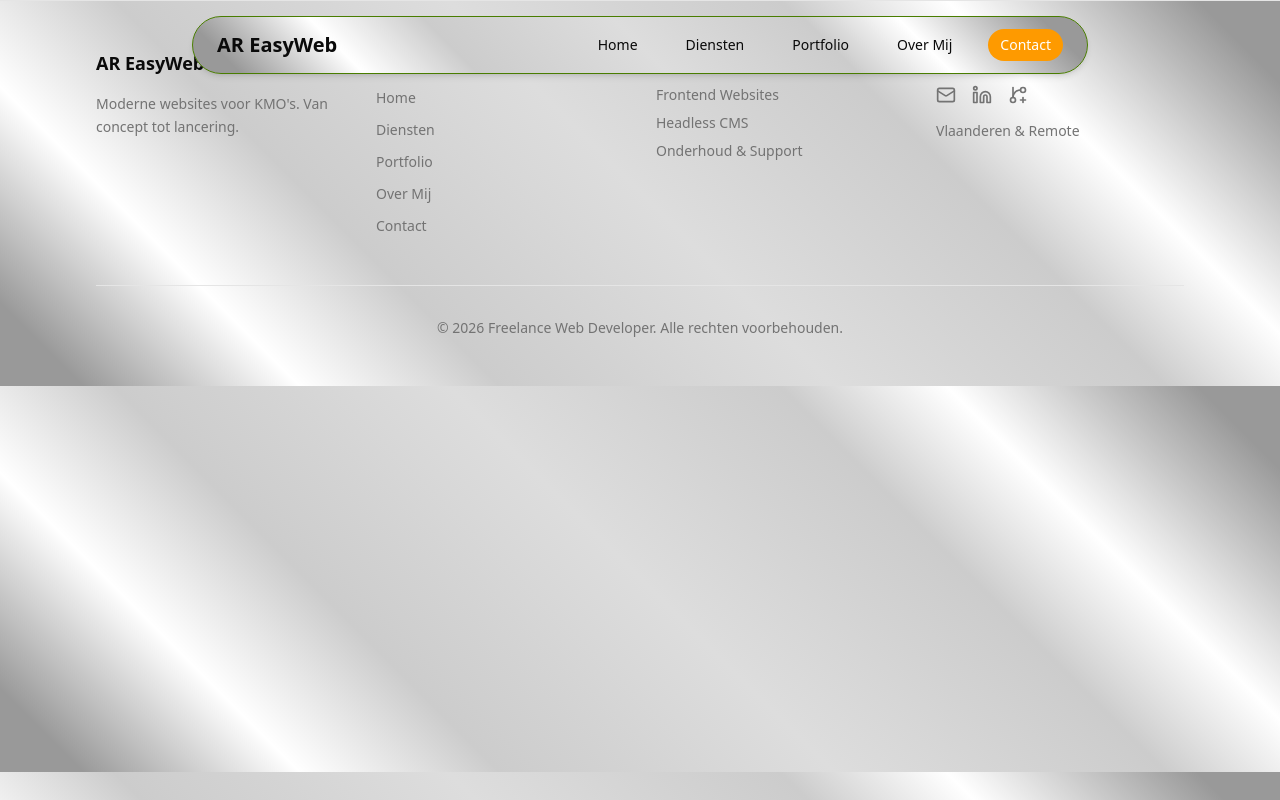
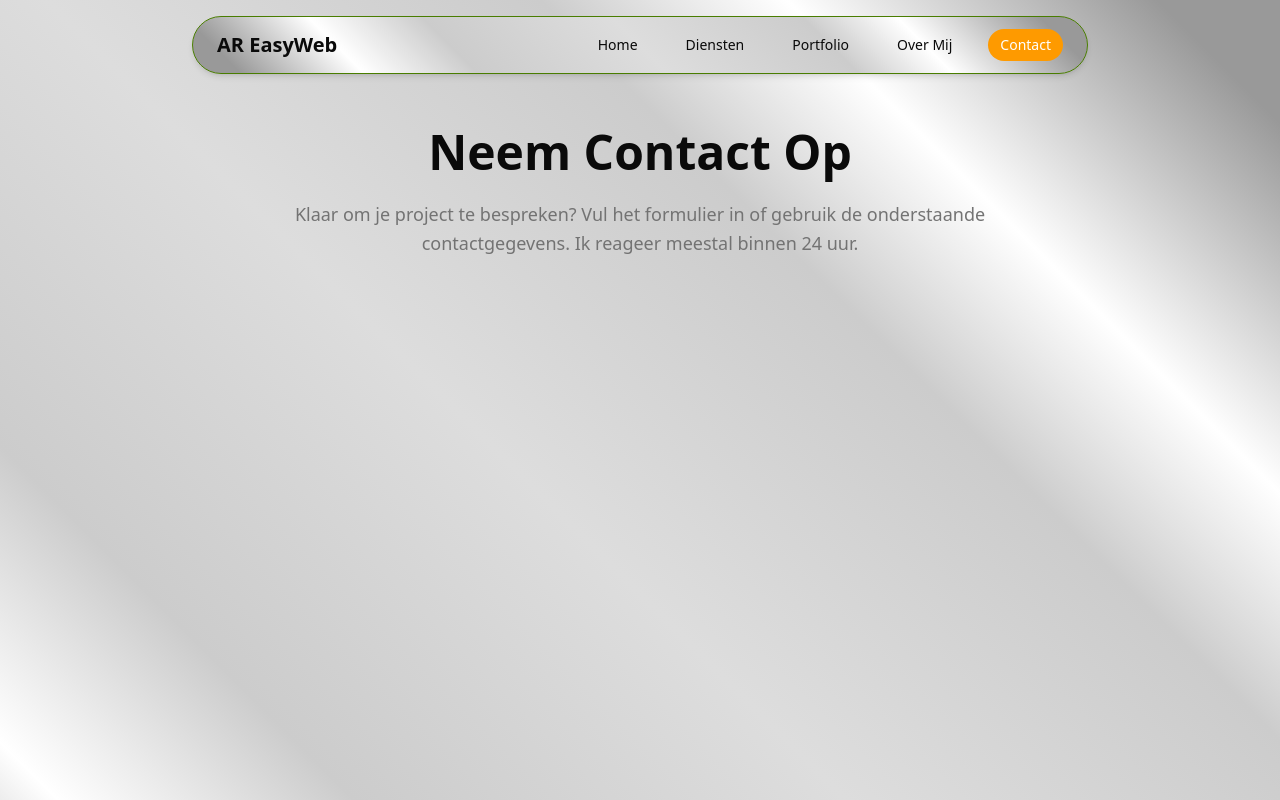
Before and after one commit to RAlmanzo/ar_easyweb, a Next.js app: page /contact in a window 1280 px wide. Shown: the top 800 px of the page. Built offline with nearby package versions, Linux system fonts and the light colour scheme.

Commit message:
Import motion and edit header section for contactpage

```diff
--- a/src/app/contact/page.tsx
+++ b/src/app/contact/page.tsx
@@ -1,3 +1,22 @@
+import { fadeInUp } from "@/lib/animations";
+import * as motion from "motion/react-client"
+
 export default function ContactPage() {
-
+    return (
+        <div className="min-h-screen">
+            <section className="pt-32 pb-20 px-4 sm:px-6 lg:px-8">
+                <div className="max-w-7xl mx-auto">
+                    <motion.div {...fadeInUp}
+                        className="text-center max-w-3xl mx-auto mb-16"
+                    >
+                        <h1 className="text-4xl sm:text-5xl font-bold text-foreground mb-6 text-balance">Neem Contact Op</h1>
+                        <p className="text-lg text-muted-foreground leading-relaxed text-pretty">
+                            Klaar om je project te bespreken? Vul het formulier in of gebruik de onderstaande contactgegevens. Ik
+                            reageer meestal binnen 24 uur.
+                        </p>
+                    </motion.div>
+                </div>
+            </section>
+        </div>
+    );
 }
```
